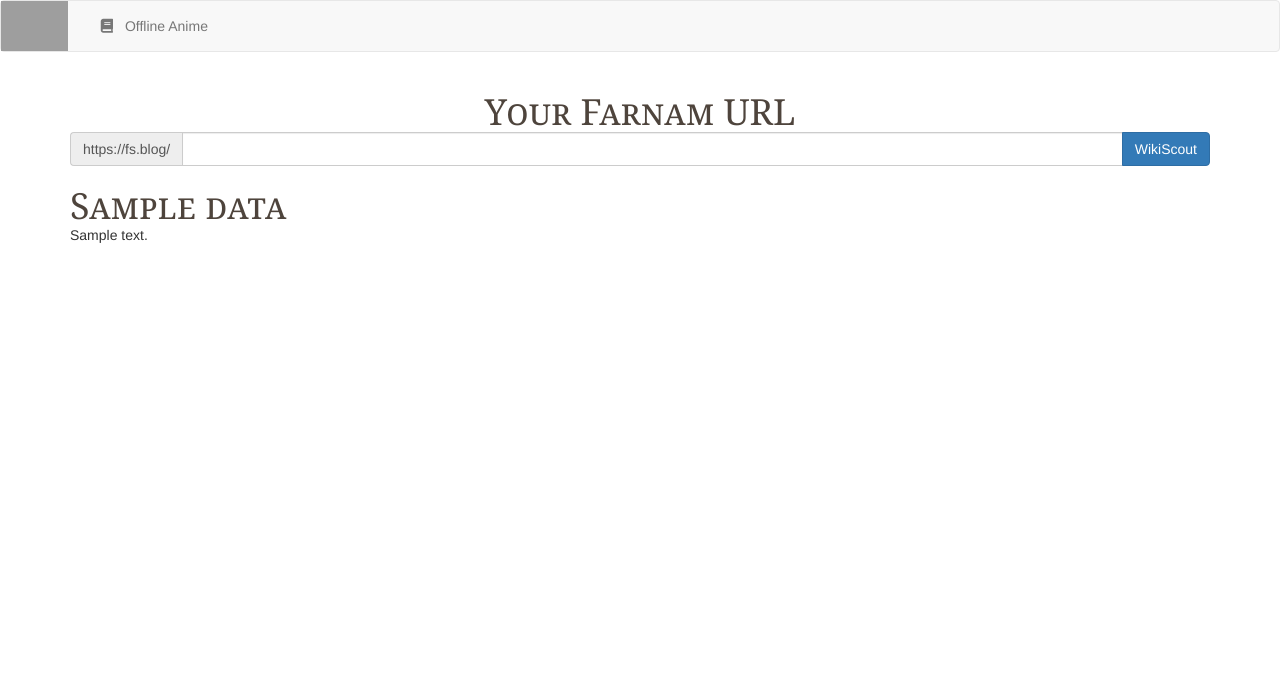
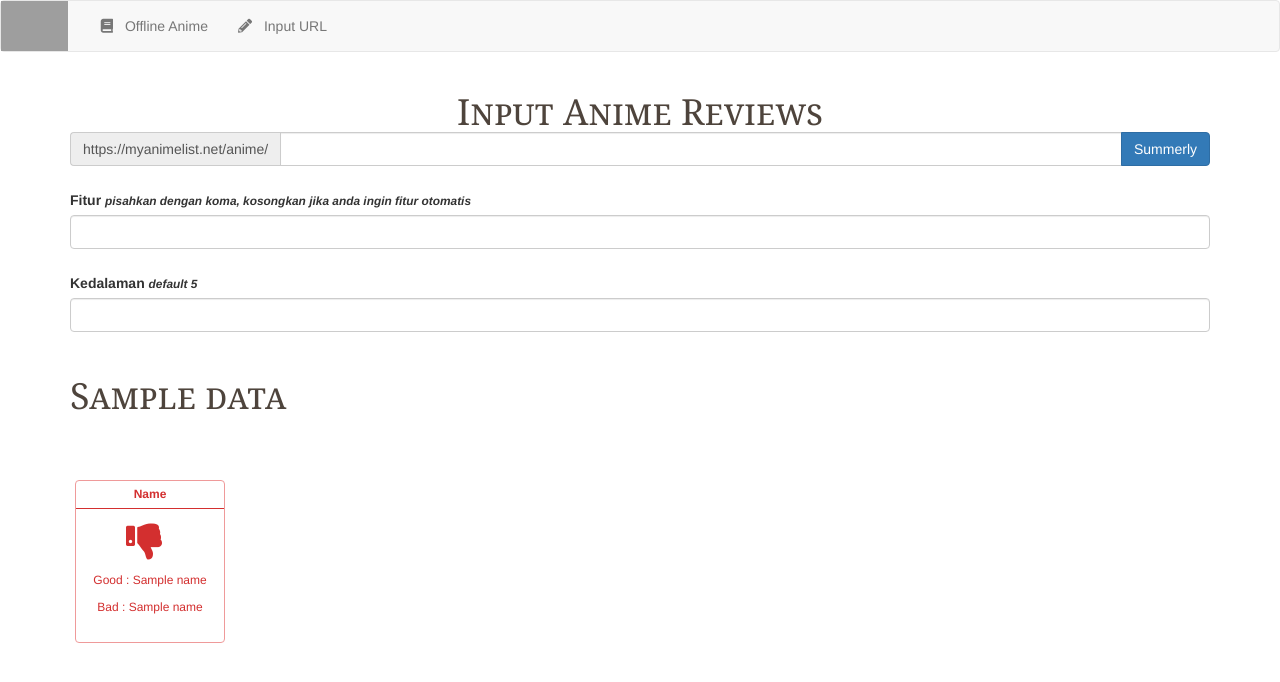
Before and after one commit to LoGic-b0ys/summerly, a Python web app: template Web/templates/url.html in a window 1280 px wide. Shown: the top 682 px of the page. Run offline with Jinja, Linux system fonts and the light colour scheme; the template is opened without the code that fills it: most values are stand-ins (such as "Sample title", 1, 10 or a date in 2020); some libraries are stand-ins or nearby versions; grey boxes are pictures that could not be loaded.

Commit message:
Complete the web

```diff
--- a/Core/Crawler.py
+++ b/Core/Crawler.py
@@ -93,9 +93,9 @@
 	'''
 		The main summarization process is handled by the Review class and we call it from here
 	'''
-	def get_summary(self):
-		r = Review('review_anime.db', self.id_anime, self.title_anime)
-		r.get_summary()
+	def get_summary(self, feature_list):
+		r = Review('review_anime.db', self.id_anime, feature_list)
+		return r.get_summary()
 	'''
 		We close the browser and the database
 	'''
--- a/Tools/Review.py
+++ b/Tools/Review.py
@@ -119,8 +119,11 @@
 	def get_summary(self):
 		self.extract_feature_list()
 		self.extract_feature_opinion()
+		res = {}
 		for i in self.feature_result:
-			i.view()
+			i.save()
+			res[i.feature] = (i.good, i.bad)
+		return res
 
 	# Save method
 	def save(self) :
--- a/Web/static/style.css
+++ b/Web/static/style.css
@@ -52,3 +52,56 @@
 blockquote p {
 	display: inline;
 }
+.form-group, .input-group{
+	margin-bottom: 24px;
+}
+.card-container{
+	display: flex;
+	flex-flow: row wrap;
+	margin-top: 60px;
+}
+.card {
+  width: 150px;                 /* Set width of cards */
+  display: flex;                /* Children use Flexbox */
+  flex-direction: column;       /* Rotate Axis */
+  border: 1px solid;    /* Set up Border */
+  border-radius: 4px;           /* Slightly Curve edges */
+  overflow: hidden;             /* Fixes the corners */
+  margin: 5px;                  /* Add space between cards */
+}
+
+.good{
+	border-color: #0097a7;
+	color: #0097a7;
+}
+
+.bad{
+	border-color: #EF9A9A;
+	color: #D32F2F;
+}
+
+.card-header {
+  text-align: center;
+  font-size: 12px;
+  font-weight: 600;
+  border-bottom: 1px solid;
+  padding: 5px 10px;
+}
+
+.card-main {
+  display: flex;              /* Children use Flexbox */
+  flex-direction: column;     /* Rotate Axis to Vertical */
+  justify-content: center;    /* Group Children in Center */
+  align-items: center;        /* Group Children in Center (on cross axis) */
+  padding: 15px 0;            /* Add padding to the top/bottom */
+}
+
+.material-icons {
+  font-size: 36px;
+  margin-bottom: 12px;
+}
+
+.main-description {
+  font-size: 12px;
+  text-align: center;
+}
--- a/Web/templates/base.html
+++ b/Web/templates/base.html
@@ -26,6 +26,7 @@
 	  <div id="navbar1" class="navbar-collapse collapse">
 	    <ul class="nav navbar-nav">
 	      <li><a href="{{ url_for('index') }}"><i class="fa fa-book"></i>Offline Anime</a></li>
+	      <li><a href="{{ url_for('input') }}"><i class="fa fa-pencil-alt"></i>Input URL</a></li>
 	    </ul>
 	  </div>
 	  <!--/.nav-collapse -->
--- a/Web/templates/url.html
+++ b/Web/templates/url.html
@@ -5,16 +5,24 @@
 {% endblock %}
 
 {% block isi %}
-	<h1 class="text-center">Your Farnam URL</h1>
+	<h1 class="text-center">Input Anime Reviews</h1>
 	<div class="row">
 		<div class="container">
 			<form method="POST" action="{{ url_for('url') }}">
 				<div class="input-group">
-				  <span class="input-group-addon" id="basic-addon3">https://fs.blog/</span>
-				  <input type="text" class="form-control" aria-describedby="basic-addon3" name="url">
-			      <span class="input-group-btn">
-			        <button class="btn btn-primary" type="submit">WikiScout</button>
-			      </span>
+				  	<span class="input-group-addon" id="basic-addon3">https://myanimelist.net/anime/</span>
+				  	<input type="text" class="form-control" aria-describedby="basic-addon3" name="url" id="url">
+			      	<span class="input-group-btn">
+			        	<button class="btn btn-primary" type="submit">Summerly</button>
+			      	</span>
+				</div>
+				<div class="form-group">
+					<label for="feature">Fitur <i class="text-right"><small>pisahkan dengan koma, kosongkan jika anda ingin fitur otomatis</small></i></label>
+					<input type="text" class="form-control" name="fitur" id="feature">
+				</div>
+				<div class="form-group">
+					<label for="depth">Kedalaman <i class="text-right"><small>default 5</small></i></label>
+					<input type="text" class="form-control" name="kedalaman" id="depth">
 				</div>
 			</form>
 		</div>
@@ -22,8 +30,32 @@
 	<div class="row">
 		<div class="container">
 			<h1>{{ data['title'] }}</h1>
-			<div class="content">
-				{{ data['content']|safe }}
+			<div class="card-container">
+				{% for opinion in data.keys() %}
+					{% if data[opinion][0] >= data[opinion][1] %}
+						<div class="card good">
+						  <div class="card-header good">{{ opinion|capitalize }}</div>
+						  <div class="card-main good">
+						    <i class="material-icons fa fa-thumbs-up"></i>
+						    <div class="main-description">
+						    	<p>Good : {{ data[opinion][0] }}</p>
+						    	<p>Bad : {{ data[opinion][1] }}</p>
+						    </div>
+						  </div>
+						</div>
+					{% else %}
+						<div class="card bad">
+						  <div class="card-header bad">{{ opinion|capitalize }}</div>
+						  <div class="card-main bad">
+						    <i class="material-icons fa fa-thumbs-down"></i>
+						    <div class="main-description">
+						    	<p>Good : {{ data[opinion][0] }}</p>
+						    	<p>Bad : {{ data[opinion][1] }}</p>
+						    </div>
+						  </div>
+						</div>
+					{% endif %}
+				{% endfor %}
 			</div>
 		</div>
 	</div>
--- a/dump.py
+++ /dev/null
@@ -1,5 +0,0 @@
-from Tools.Review import Review
-
-r = Review('review_anime.db', '32281', ['story', 'art', 'character', 'plot'])
-r.get_summary()
-r.save()
```
Also changed, not shown: Web/app.py (+24 -0 lines), Web/templates/opinion.html (+0 -58 lines), README.md, review_anime.db.
